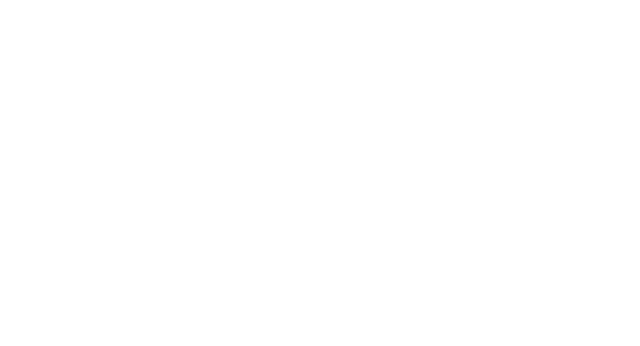
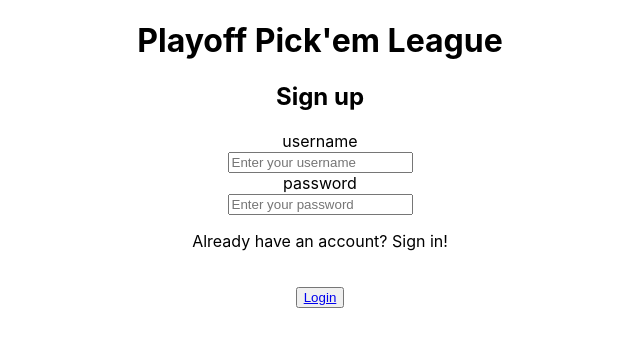
Before and after one commit to Playoff-PickEm-Project/playoff-pickem-frontend, a React (Create React App) app: page /register in a window 1280 px wide. Before the commit this address had no page. Shown: the top 346 px of the page, without its empty margins (320-960 px from the left). Built offline with nearby package versions, Linux system fonts and the light colour scheme.

Commit message:
registration and login works.

```diff
--- a/src/App.js
+++ b/src/App.js
@@ -1,8 +1,9 @@
 import logo from './logo.svg';
 import './App.css';
-import LoginPage from './Components/LoginPage/LoginPage'
+import LoginPage from './Components/Auth/LoginPage'
 import { useState } from 'react';
 import { BrowserRouter as Router, Route, Routes } from 'react-router-dom';
+import RegisterPage from './Components/Auth/Register';
 
 function App() {
   const [authorized, setAuthorized] = useState(false);
@@ -13,6 +14,7 @@ function App() {
     <div className="App">
       <Routes>
         <Route path="/" element={<LoginPage />} />
+        <Route path='/register' element={<RegisterPage />} />
 
       </Routes>
     </div>
--- a/src/Components/LoginPage/LoginPage.js
+++ b/src/Components/Auth/LoginPage.js
@@ -1,16 +1,21 @@
 import React, { useState } from "react";
+import { Link } from "react-router-dom";
 
+// Page for the login screen.
 const LoginPage = () => {
   const [usernameValue, setUsername] = useState("");
   const [passwordValue, setPassword] = useState("");
 
+  // Function to handle a login request. I forget why this is the format but I think using async is more efficient.
   const handleLogin = () => {
     async function login() {
+      // Store the data to send to the backend.
       const data = {
         username: usernameValue,
         password: passwordValue
       }
 
+      // Try-catch to make a request to the backend with the URL, type of method, JSON content, and the data.
       try {
         const response = await fetch("http://127.0.0.1:5000/login", {
           method: "POST",
@@ -20,26 +25,27 @@ const LoginPage = () => {
           body: JSON.stringify(data),
         });
 
+        // If no error was generated in the backend, then the login was successful.
         if (response.ok) {
-          alert("login successful?");
+          alert("login successful i believe?");
         }
-        else {
-          alert("failed login");
+        else {        // If an error was generated, it should be because invalid credentials were entered.
+          alert("wrong username or password");
         }
       }
-      catch (error) {
-        console.log("something went wrong", error);
+      catch (error) {     // If this part of the code is reached, there's a problem with the endpoint (first guess is CORS)
+        console.log("error with endpoint", error);
       }
     }
 
+    // Call the login function.
     login();
   };
-
 
   return (
     <div className="header">
       <h1>Playoff Pick'em League</h1>
-      <div className="text">Sign up</div>
+      <h2 className="text">Log In</h2>
 
       <div className="inputFields">
         <div className="input">
@@ -62,9 +68,17 @@ const LoginPage = () => {
             placeholder="Enter your password"/>
         </div>
 
-        <button onClick={handleLogin}>
-          attempt
-        </button>
+        {usernameValue !== "" && passwordValue !== "" && <button onClick={handleLogin}>
+          Login
+        </button>}
+
+        <div style={{marginTop: "20px"}}>
+          <p>Don't have an account? Register!</p>
+
+          <button>
+            <Link to="/register">Register</Link>
+          </button>
+        </div>
       </div>
     </div>
   );
--- /dev/null
+++ b/src/Components/Auth/Register.js
@@ -0,0 +1,88 @@
+import React, { useState } from "react";
+import { Link } from "react-router-dom";
+
+// Page for the register screen.
+const RegisterPage = () => {
+  const [usernameValue, setUsername] = useState("");
+  const [passwordValue, setPassword] = useState("");
+
+  // Function to handle a register request.
+  const handleRegister = () => {
+    async function register() {
+      // Store the data to send to the backend.
+      const data = {
+        username: usernameValue,
+        password: passwordValue
+      }
+
+      // Try-catch to make a request to the backend with the URL, type of method, JSON content, and the data.
+      try {
+        const response = await fetch("http://127.0.0.1:5000/register", {
+          method: "POST",
+          headers: {
+            "Content-Type": "application/json"
+          },
+          body: JSON.stringify(data)
+        })
+
+        // If no error was generated in the backend, then the registration attempt was successful.
+        if (response.ok) {
+          alert("Successfully registered. Proceed to login.");
+        }
+        else {      // If an error was generated by the backend, then it is likely that the username was already taken.
+          alert("Username already taken.");
+        }
+      }
+      catch (error) {   // If we reach this point, that means there was an error trying to reach the backend endpoint for registration.
+        alert("error with endpoint");
+        console.log("error with endpoint", error);
+      }
+    }
+
+    register();
+  }
+
+
+  return (
+    <div className="header">
+      <h1>Playoff Pick'em League</h1>
+      <h2 className="text">Sign up</h2>
+
+      <div className="inputFields">
+        <div className="input">
+          <div className="text">username</div>
+          <input
+            type="text"
+            id="username"
+            value={usernameValue}
+            onChange={(e) => setUsername(e.target.value)}
+            placeholder="Enter your username"
+            />
+        </div>
+        <div className="input">
+          <div className="text">password</div>
+          <input
+            type="text"
+            id="password"
+            value={passwordValue}
+            onChange={(e) => setPassword(e.target.value)}
+            placeholder="Enter your password"/>
+        </div>
+
+        {usernameValue !== "" && passwordValue !== "" && <button onClick={handleRegister}>
+          Register
+        </button>}
+
+        <div>
+          <p>Already have an account? Sign in!</p>
+
+          <button style={{marginTop: "20px"}}>
+            <Link to="/">Login</Link>
+          </button>
+        </div>
+      </div>
+    </div>
+  );
+};
+
+export default RegisterPage;
```
